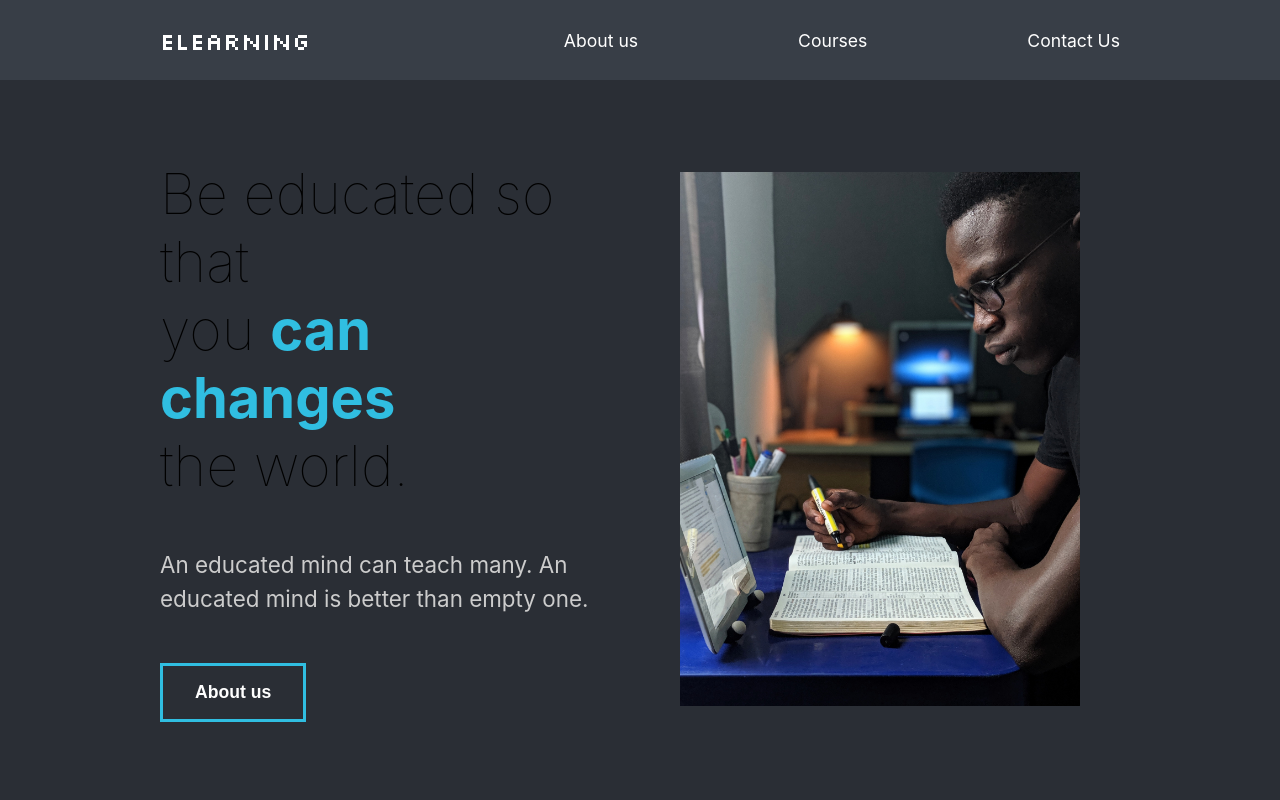
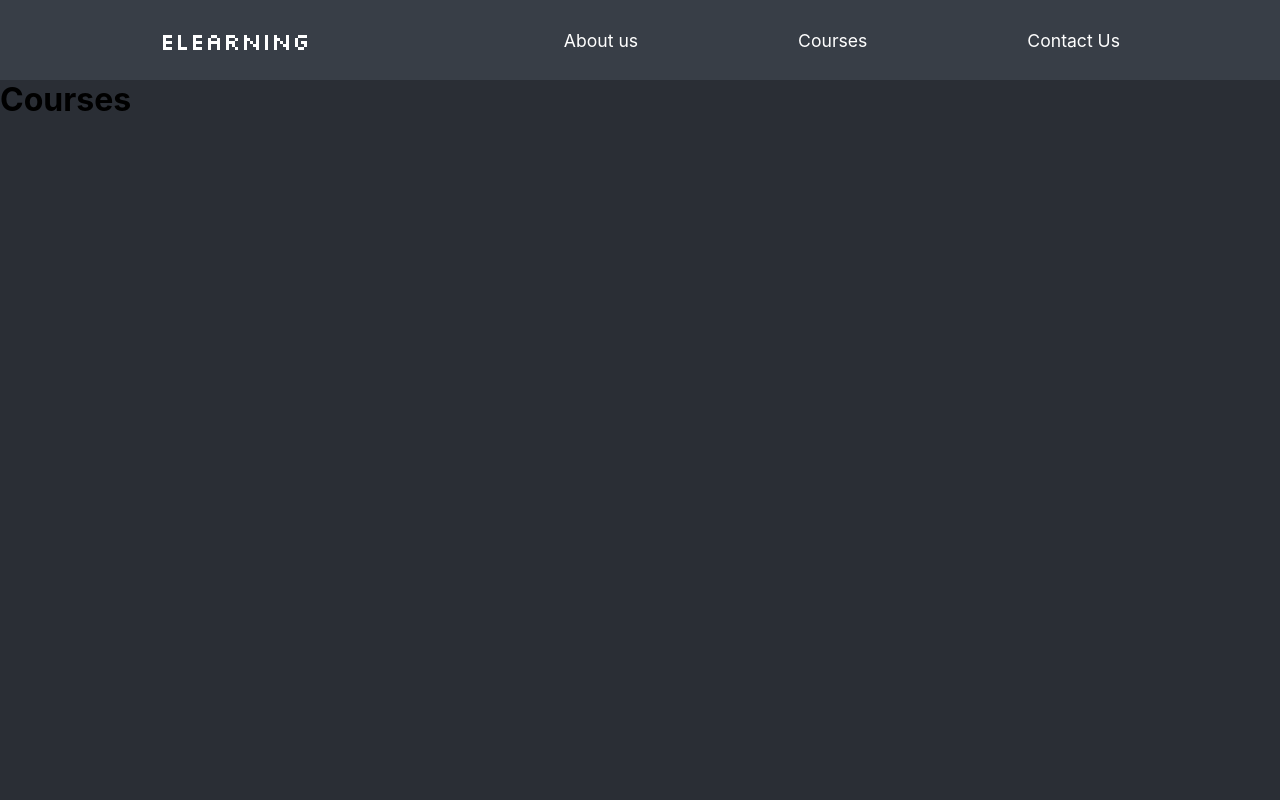
Before and after one commit to shahzodmaxammatov288/interactive-eLearning, a React (Create React App) app: page /courses in a window 1280 px wide. Shown: the top 800 px of the page. Built offline with nearby package versions, Linux system fonts and the light colour scheme; a web font is replaced by a local one.

Commit message:
React Router completed

```diff
--- a/package.json
+++ b/package.json
@@ -8,6 +8,7 @@
     "@testing-library/user-event": "^13.5.0",
     "react": "^18.2.0",
     "react-dom": "^18.2.0",
+    "react-router-dom": "5",
     "react-scripts": "5.0.1",
     "styled-components": "^5.3.6",
     "web-vitals": "^2.1.4"
--- a/src/App.js
+++ b/src/App.js
@@ -1,16 +1,30 @@
 import React from "react";
+import Nav from "./components/Nav";
 //! Global style
 import GlobalStyle from "./components/GlobalStyle";
 //! import pages
 import AboutUs from "./pages/AboutUs";
-import Nav from "./components/Nav";
+import Courses from "./pages/Courses";
+import ContactUs from "./pages/ContactUs";
+//! Router
+import { Switch, Route } from "react-router-dom";
 
 function App() {
   return (
     <div className="App">
       <GlobalStyle />
       <Nav />
-      <AboutUs />
+      <Switch>
+        <Route path="/" exact>
+          <AboutUs />
+        </Route>
+        <Route path="/courses">
+          <Courses />
+        </Route>
+        <Route path="/contact">
+          <ContactUs />
+        </Route>
+      </Switch>
     </div>
   );
 }
--- a/src/components/Nav.js
+++ b/src/components/Nav.js
@@ -1,23 +1,24 @@
 import React from "react";
 import styled from "styled-components";
+import { Link } from "react-router-dom";
 
 const Nav = () => {
   return (
     <StyledNav>
       <h1>
-        <a id="logo" href="#!">
+        <Link id="logo" to="/">
           eLearning
-        </a>
+        </Link>
       </h1>
       <ul>
         <li>
-          <a href="#!">About us</a>
+          <Link to="/">About us</Link>
         </li>
         <li>
-          <a href="#!">Courses</a>
+          <Link to="/courses">Courses</Link>
         </li>
         <li>
-          <a href="#!">Contact Us</a>
+          <Link to="/contact">Contact Us</Link>
         </li>
       </ul>
     </StyledNav>
--- a/src/index.js
+++ b/src/index.js
@@ -2,11 +2,15 @@
 import ReactDOM from "react-dom/client";
 import App from "./App";
 import reportWebVitals from "./reportWebVitals";
+//! React Router
+import { BrowserRouter } from "react-router-dom";
 
 const root = ReactDOM.createRoot(document.getElementById("root"));
 root.render(
   <React.StrictMode>
-    <App />
+    <BrowserRouter>
+      <App />
+    </BrowserRouter>
   </React.StrictMode>
 );
 
--- /dev/null
+++ b/src/pages/ContactUs.js
@@ -0,0 +1,11 @@
+import React from "react";
+
+const ContactUs = () => {
+  return (
+    <div>
+      <h1>Contact</h1>
+    </div>
+  );
+};
+
+export default ContactUs;
--- /dev/null
+++ b/src/pages/Courses.js
@@ -0,0 +1,11 @@
+import React from "react";
+
+const Courses = () => {
+  return (
+    <div>
+      <h1>Courses</h1>
+    </div>
+  );
+};
+
+export default Courses;
```
Also changed, not shown: 1 other file (tests, documents, lock files or other folders).
